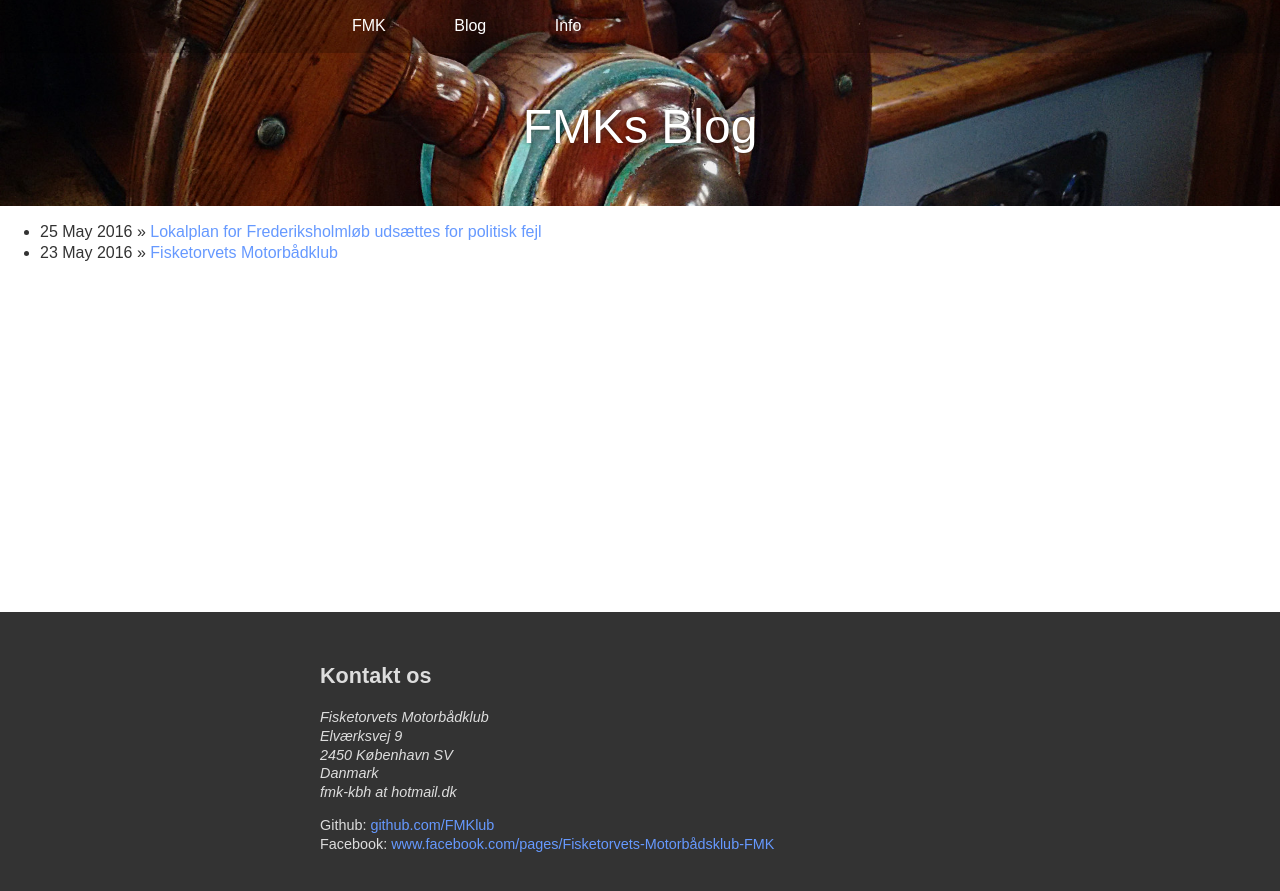
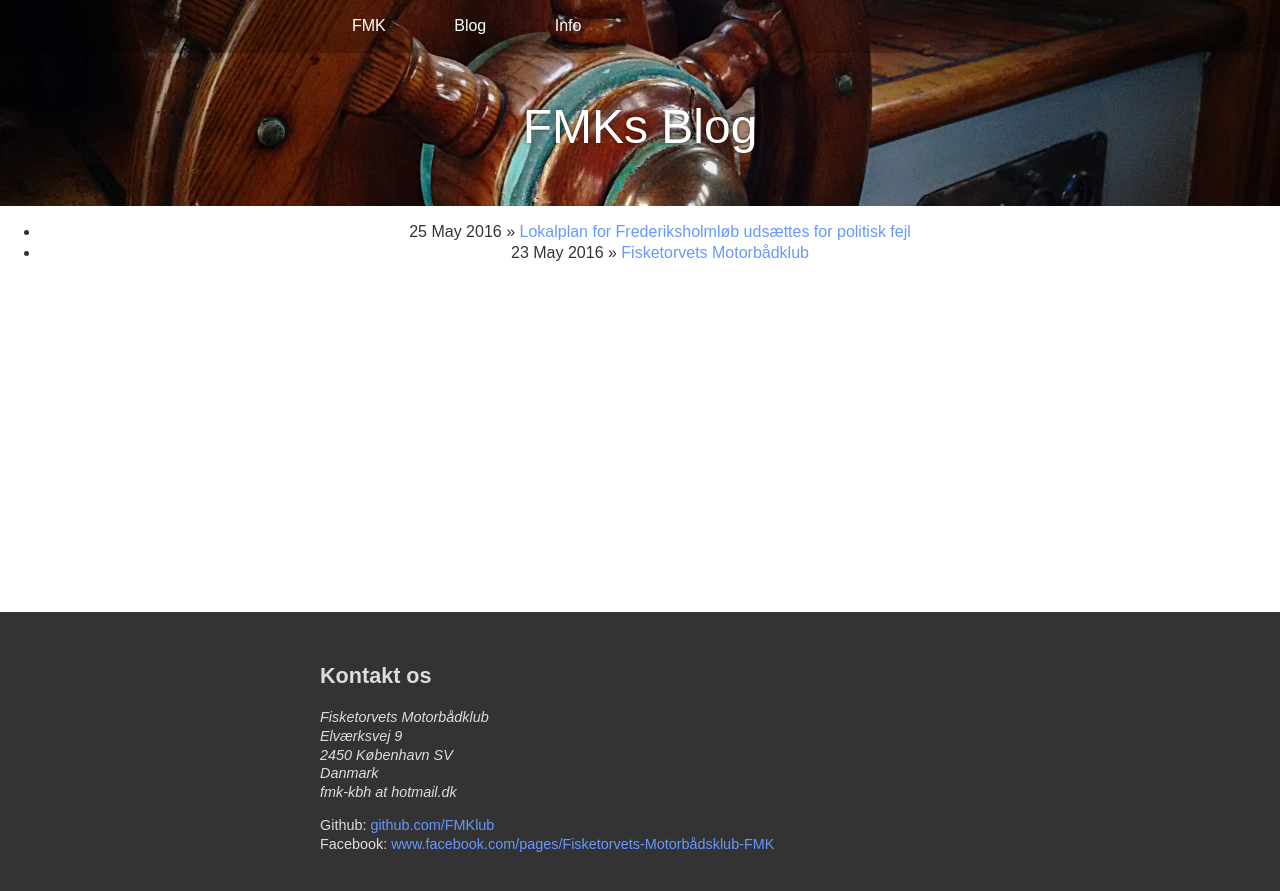
Before and after one commit to fisketorvetsmotorbaadklub/fisketorvetsmotorbaadklub.github.io, a Jekyll site: the page built from blog/index.html, in a window 1280 px wide. Shown: the top 891 px of the page. Built offline with Jekyll 4.4.1, drawn with Linux system fonts in a browser that asks for light colours.

Commit message:
Update main.css

```diff
--- a/css/main.css
+++ b/css/main.css
@@ -92,7 +92,8 @@
     footer,
     .page,
     .post,
-    .nice-header {
+    .nice-header,
+    .content {
       text-align: center;
     }
 
@@ -100,7 +101,8 @@
     .footer-container,
     .page-container,
     .post-container,
-    .nice-header--title {
+    .nice-header--title,
+    .content-container {
       width: 40rem;
       margin: 0 auto;
       text-align: left;
```
